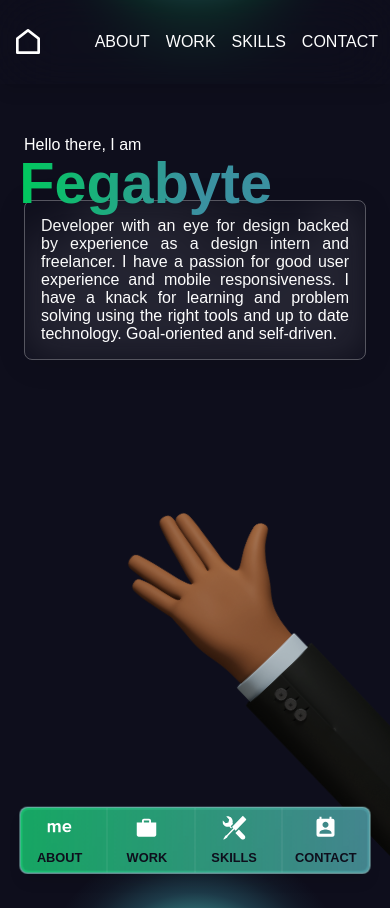
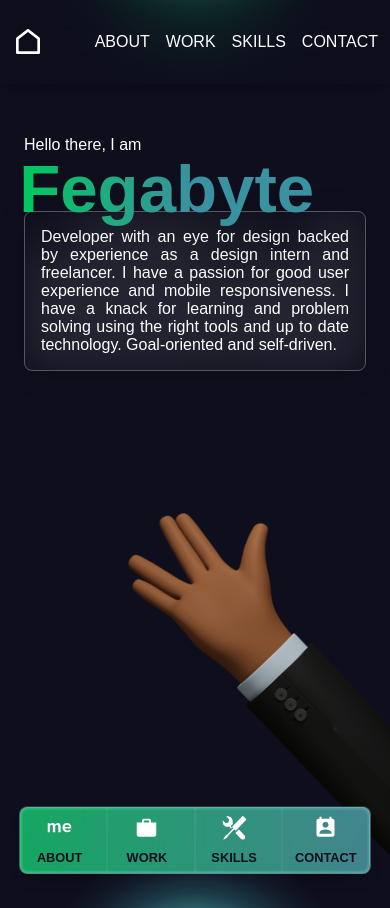
Before and after one commit to Christianey/portfolio, a Next.js app: page / in a window 390 px wide. Built offline with nearby package versions, Linux system fonts and the light colour scheme; a web font is replaced by a local one.

Commit message:
adjusted font size

```diff
--- a/components/Hero/index.jsx
+++ b/components/Hero/index.jsx
@@ -28,9 +28,17 @@ const Hero = () => {
             "&": {
               "-webkit-background-clip": "text",
               "-webkit-text-fill-color": "transparent",
+              "@media screen and (min-width: 360px)": {
+                fontSize: "4.2rem",
+              },
             },
           }}
-          fontSize={["3.6rem", "6rem", "8rem", "9.5rem"]}
+          fontSize={[
+            "3.5rem ",
+            "6rem !important",
+            "8rem !important",
+            "9.5rem !important",
+          ]}
           ml={["-.3rem", "-0.5rem", "-1rem", "-1rem"]}
           pos={"relative"}
           zIndex={7}
```
